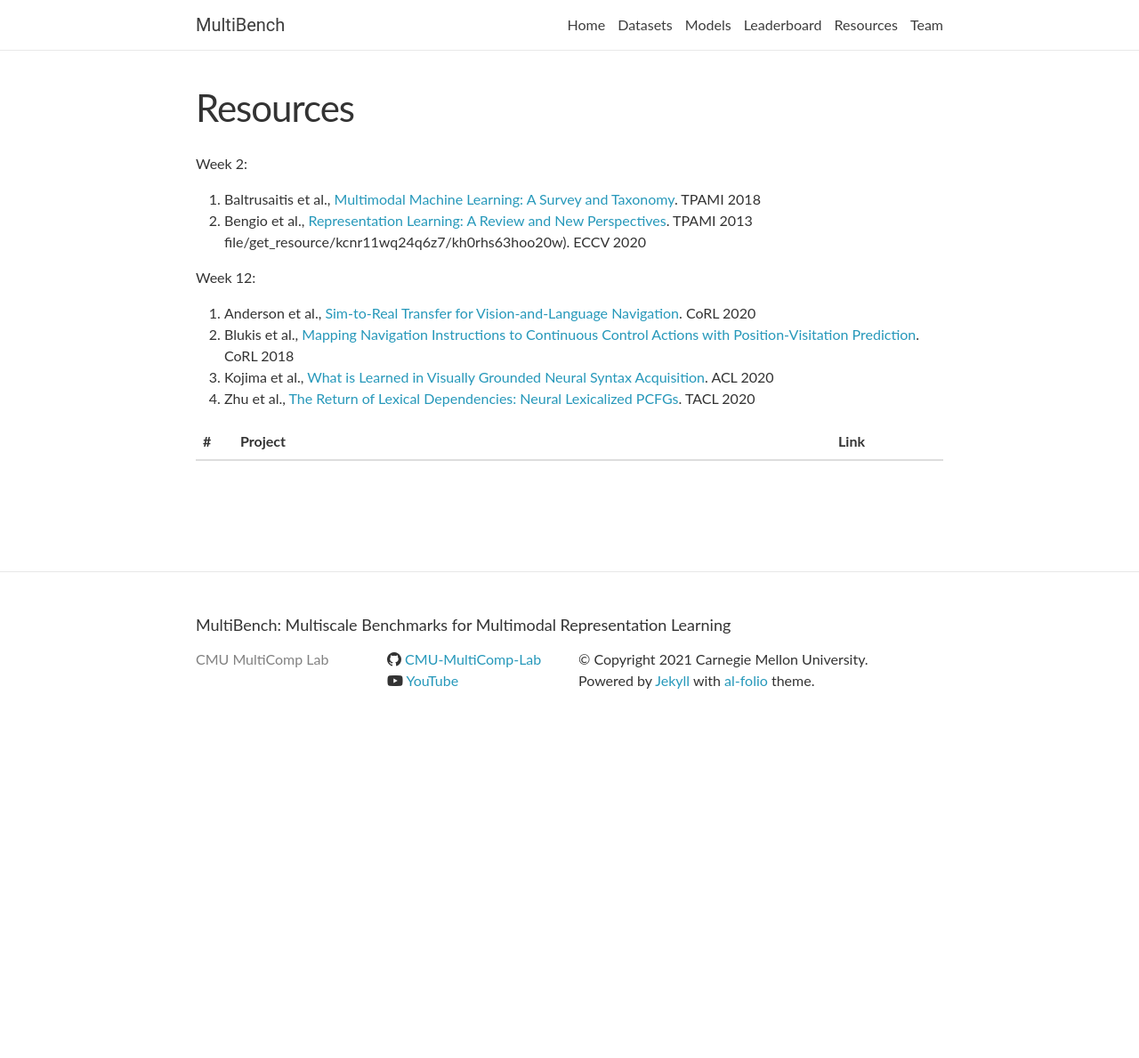
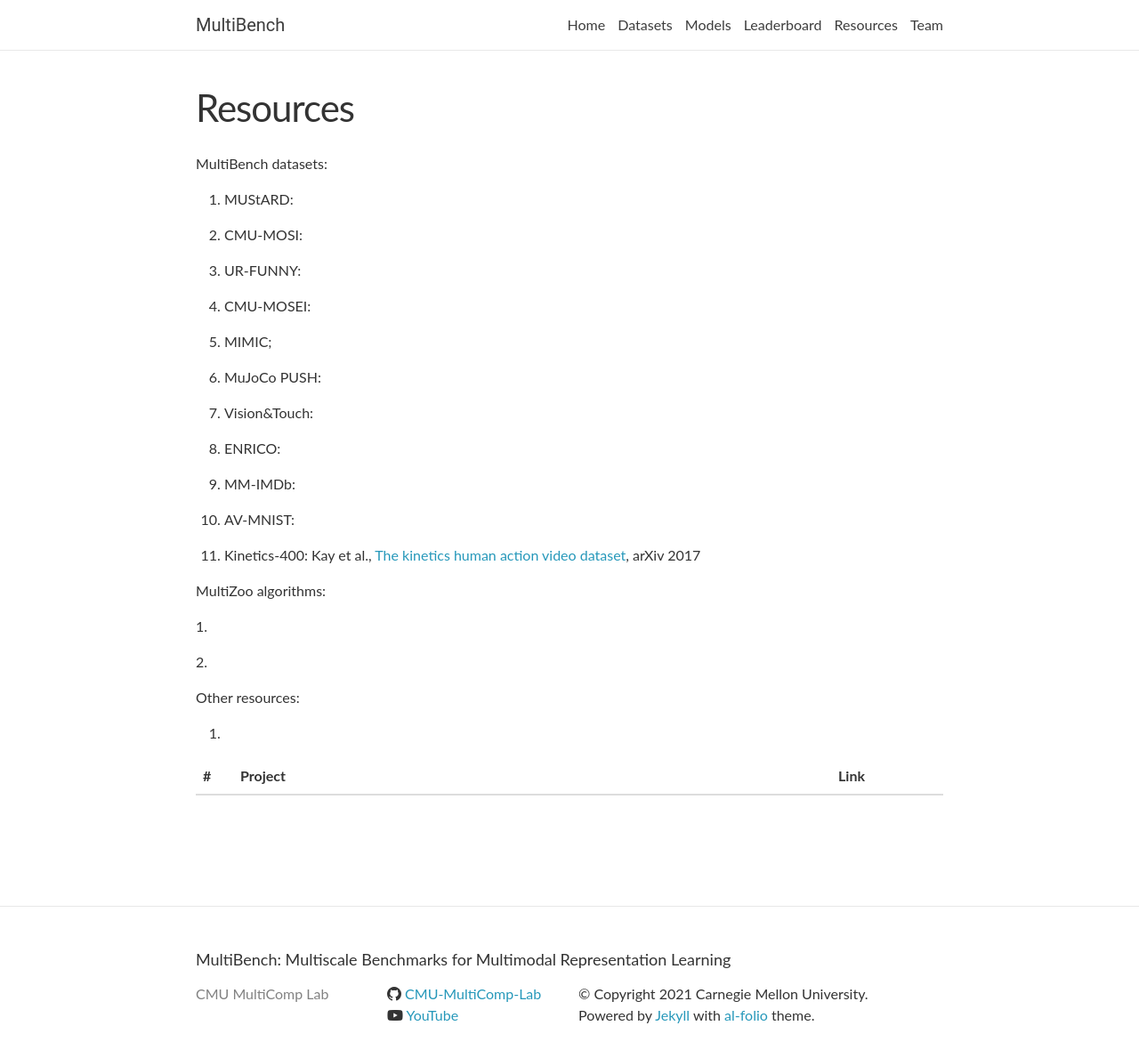
Before and after one commit to CMU-MultiComp-Lab/multibench, a Jekyll site: the page built from _pages/resources.md, in a window 1280 px wide and 1214 px high. Shown: the top 1189 px of the window at 89% size. Built offline with Jekyll 4.4.1, drawn with Linux system fonts in a browser that asks for light colours; nearby versions of some CDN libraries; library files that are not in the unit come from our copies; comment, search, counter and statistics services are not loaded.

Commit message:
Update resources.md

```diff
--- a/_pages/resources.md
+++ b/_pages/resources.md
@@ -4,13 +4,36 @@
 title: Resources
 ---
 
-Week 2:
-1. Baltrusaitis et al., [Multimodal Machine Learning: A Survey and Taxonomy](https://piazza.com/class_profile/get_resource/kcnr11wq24q6z7/keln1op3u2j5z1). TPAMI 2018
-2. Bengio et al., [Representation Learning: A Review and New Perspectives](https://piazza.com/class_profile/get_resource/kcnr11wq24q6z7/keln1obkjer5ym). TPAMI 2013
-file/get_resource/kcnr11wq24q6z7/kh0rhs63hoo20w). ECCV 2020
+MultiBench datasets:
 
-Week 12:
-1. Anderson et al., [Sim-to-Real Transfer for Vision-and-Language Navigation](https://piazza.com/class_profile/get_resource/kcnr11wq24q6z7/khkw1kazr8f4pa). CoRL 2020
-2. Blukis et al., [Mapping Navigation Instructions to Continuous Control Actions with Position-Visitation Prediction](https://piazza.com/class_profile/get_resource/kcnr11wq24q6z7/khkw2deazjf7n3). CoRL 2018
-3. Kojima et al., [What is Learned in Visually Grounded Neural Syntax Acquisition](https://piazza.com/class_profile/get_resource/kcnr11wq24q6z7/khkw3h27w5720a). ACL 2020
-4. Zhu et al., [The Return of Lexical Dependencies: Neural Lexicalized PCFGs](https://piazza.com/class_profile/get_resource/kcnr11wq24q6z7/khkw3zkbfz3323). TACL 2020
+1. MUStARD:
+
+2. CMU-MOSI:
+
+3. UR-FUNNY:
+
+4. CMU-MOSEI:
+
+5. MIMIC;
+
+6. MuJoCo PUSH:
+
+7. Vision&Touch:
+
+8. ENRICO:
+
+9. MM-IMDb:
+
+10. AV-MNIST:
+
+11. Kinetics-400: Kay et al., [The kinetics human action video dataset](https://arxiv.org/abs/1705.06950), arXiv 2017
+
+MultiZoo algorithms:
+
+1.
+
+2.
+
+Other resources:
+
+1.
```
